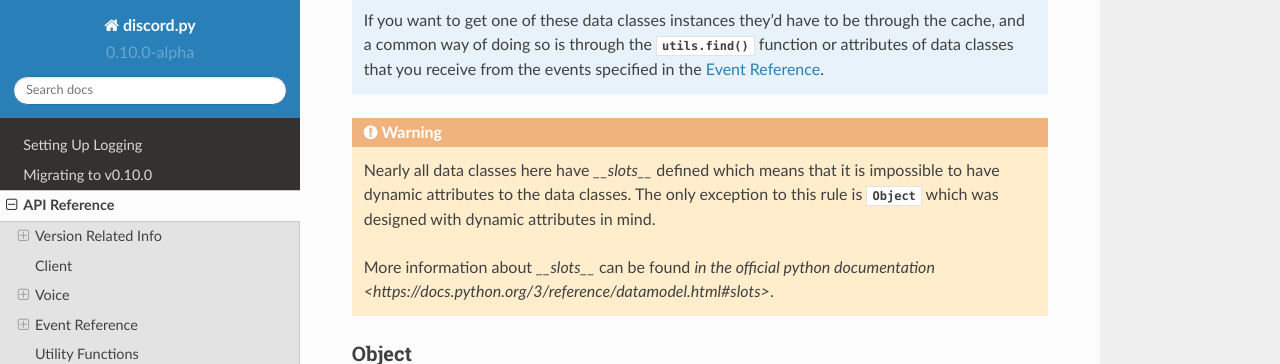
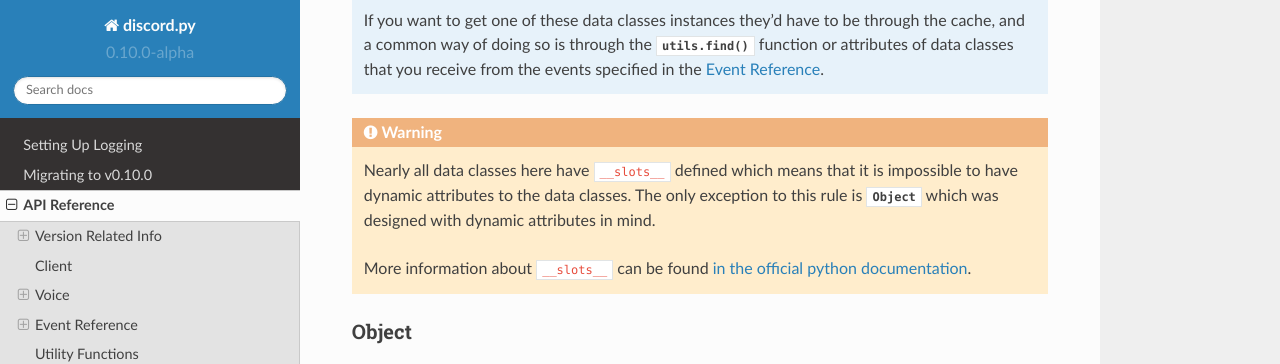
Before and after one commit to spartacus0816/dsbot, a Sphinx documentation site: the page built from docs/api.rst, in a window 1280 px wide and 900 px high, scrolled down 9326 px, cut to the strip 0-364 px from the top of the window. Built offline with Sphinx 7.4.7 and the Read the Docs theme 2.0.0, drawn with Linux system fonts in a browser that asks for light colours.

Commit message:
Documentation fixes to quiet Sphinx warnings.

```diff
--- a/docs/api.rst
+++ b/docs/api.rst
@@ -442,12 +442,13 @@
 
 .. warning::
 
-    Nearly all data classes here have `__slots__` defined which means that it is
+    Nearly all data classes here have ``__slots__`` defined which means that it is
     impossible to have dynamic attributes to the data classes. The only exception
     to this rule is :class:`Object` which was designed with dynamic attributes in
     mind.
 
-    More information about `__slots__` can be found `in the official python documentation <https://docs.python.org/3/reference/datamodel.html#slots>`.
+    More information about ``__slots__`` can be found
+    `in the official python documentation <https://docs.python.org/3/reference/datamodel.html#slots>`_.
 
 Object
 ~~~~~~~
--- a/docs/migrating.rst
+++ b/docs/migrating.rst
@@ -237,7 +237,7 @@
     - ``allow``
     - ``deny``
 
-In the documentation you can tell if a function parameter is a forced keyword argument if it is after ``*, ``
+In the documentation you can tell if a function parameter is a forced keyword argument if it is after ``\*,``
 in the function signature.
 
 .. _migrating-running:
```
Also changed, not shown: 2 other files.
